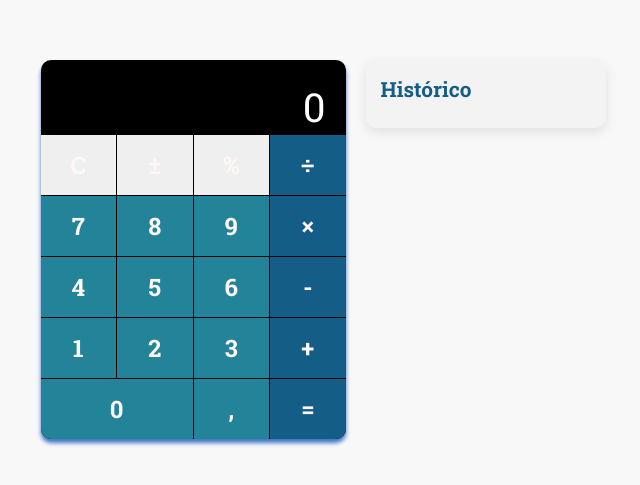
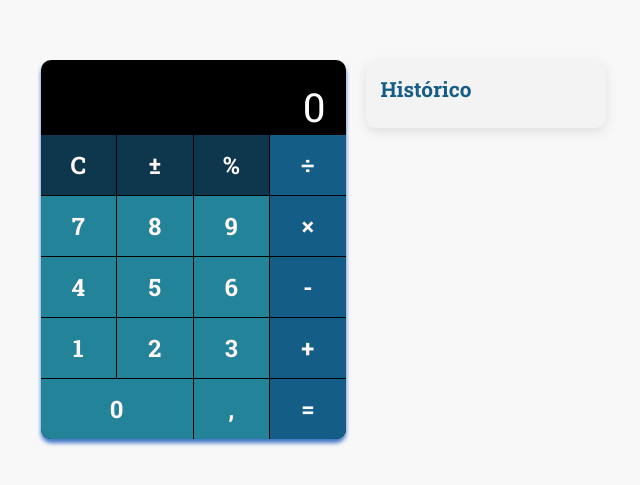
Before and after one commit to CarolineEvelyn/calculadora-em-js, a plain HTML site: page index.html in a window 1280 px wide. Shown: the part 151-636 px from the top of the page, without its empty margins (317-957 px from the left). Drawn offline with Linux system fonts and the light colour scheme; a web font is replaced by a local one.

Commit message:
Update style.css

```diff
--- a/style.css
+++ b/style.css
@@ -55,6 +55,10 @@ body{
     grid-column: span 2; /*zero ocupa o espaço de duas casas*/
 }
 
+.fundo-azulescuro{
+    background-color: #0e374e;
+}
+
 .fundo-azulclaro, .buttonzero{
     background-color: #228399;
 }
```
